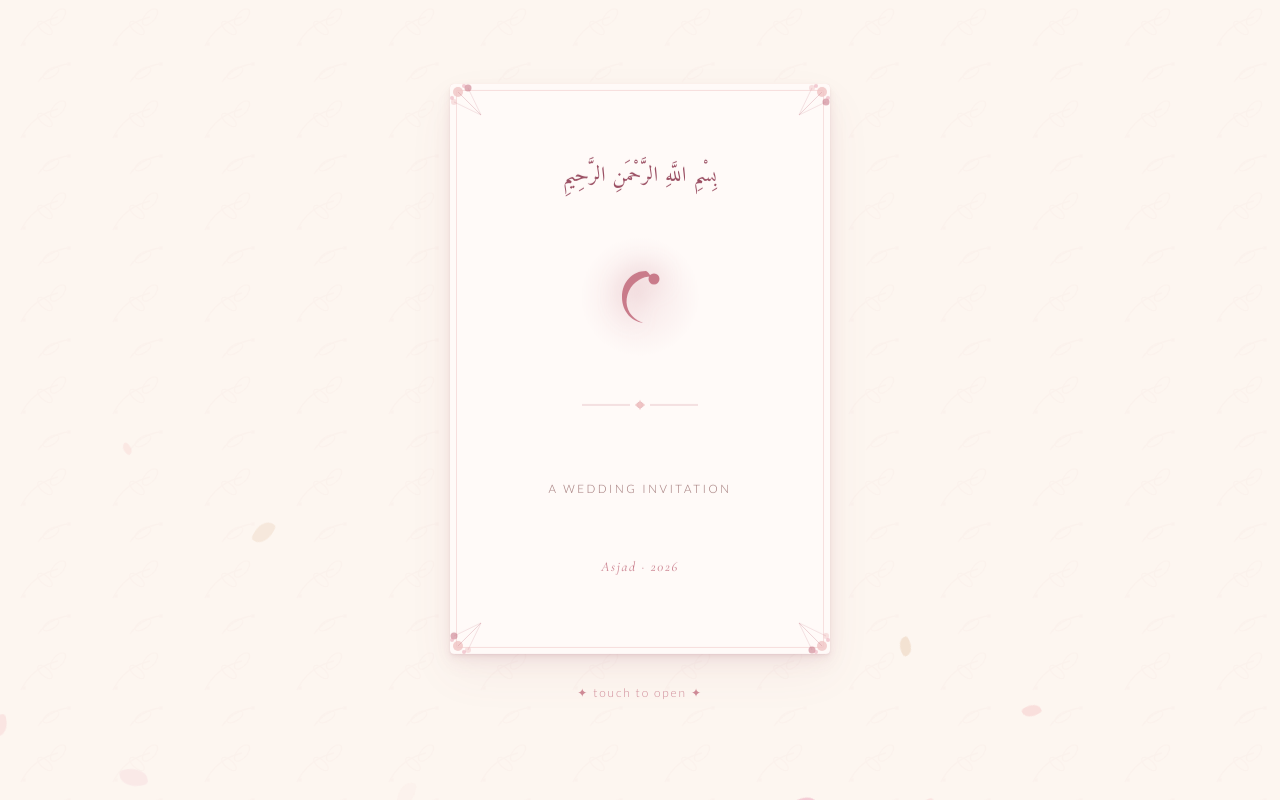
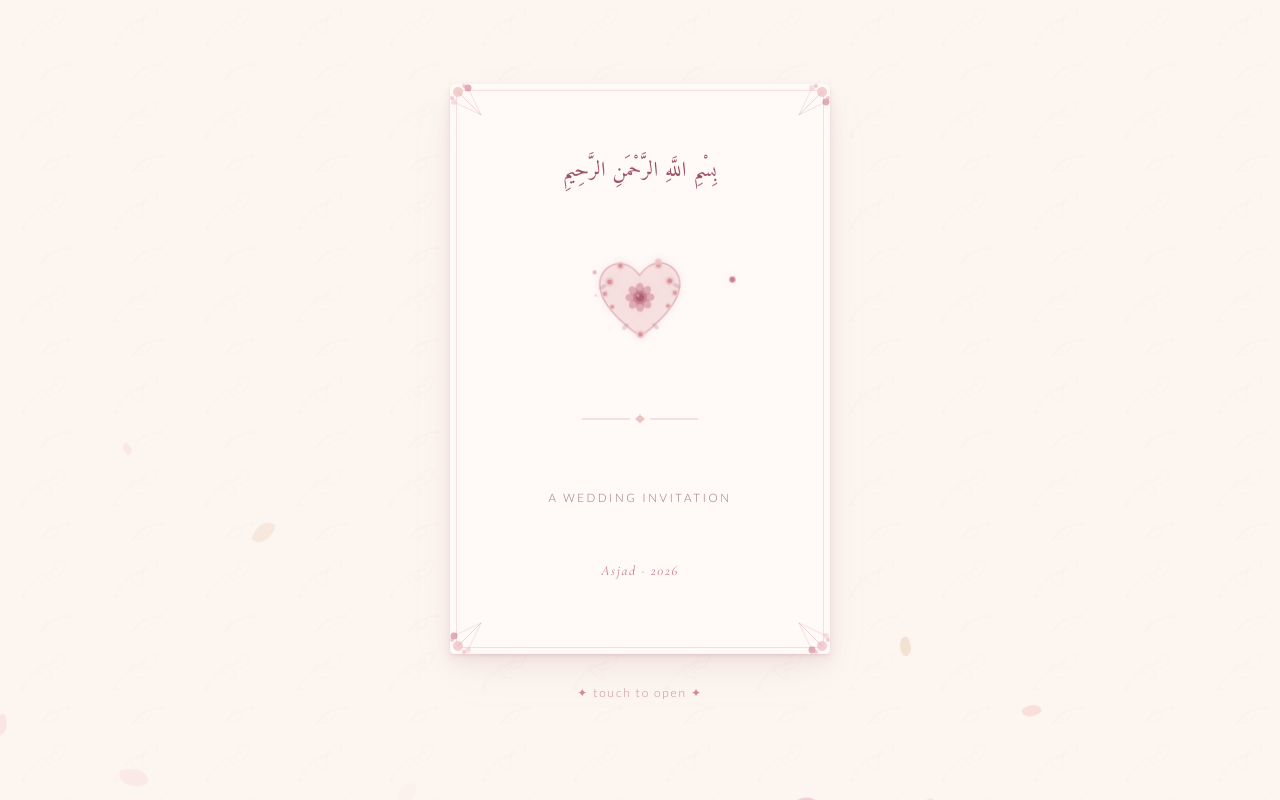
Before and after one commit to asjadbaig-boop/weddinginvitation, a React (Vite) app: page / in a window 1280 px wide. Built offline with nearby package versions, Linux system fonts and the light colour scheme.

Commit message:
replace rings with floating floral heart

```diff
--- a/src/App.jsx
+++ b/src/App.jsx
@@ -121,28 +121,80 @@ function FloralCorner({ position, size = 70 }) {
   )
 }
 
-function CrescentIcon() {
+function FloralHeart() {
   return (
-    <div className="crescent-wrapper">
-      <div className="crescent-glow" />
+    <div className="floral-heart-container">
       <svg
-        width="72"
-        height="72"
-        viewBox="0 0 72 72"
+        className="floral-heart-svg"
+        width="110"
+        height="100"
+        viewBox="0 0 110 100"
         fill="none"
         aria-hidden="true"
-        style={{
-          display: 'block',
-          margin: '0 auto',
-          overflow: 'visible',
-          filter: 'drop-shadow(0 0 12px rgba(201,123,138,0.4))',
-        }}
+        xmlns="http://www.w3.org/2000/svg"
       >
-        <path
-          d="M42 10C28.5 10 18 21 18 36C18 51 28.5 62 42 62C35 62 25 55 23 45C21 35 26 24 35 19C38.5 16.5 43 15.5 47 15.5C45.5 13 43.5 10.5 42 10Z"
-          fill="#C97B8A"
-        />
-        <circle cx="50" cy="18" r="5.5" fill="#C97B8A" />
+        {/* Main heart shape */}
+        <path d="M55 85 C55 85 15 58 15 33 C15 20 25 12 35 12 C43 12 50 17 55 24 C60 17 67 12 75 12 C85 12 95 20 95 33 C95 58 55 85 55 85Z"
+          fill="#F5D4D4" opacity="0.5" stroke="#C97B8A" strokeWidth="1.5" />
+
+        {/* Rose center */}
+        <circle cx="55" cy="46" r="7"   fill="#C97B8A" opacity="0.8" />
+        <circle cx="55" cy="46" r="4.5" fill="#9B4F63" opacity="0.7" />
+        <circle cx="53" cy="44" r="1.5" fill="white"   opacity="0.4" />
+
+        {/* Rose petals */}
+        <ellipse cx="55" cy="37" rx="4" ry="5.5" fill="#C97B8A" opacity="0.5" transform="rotate(0 55 46)" />
+        <ellipse cx="55" cy="37" rx="4" ry="5.5" fill="#C97B8A" opacity="0.5" transform="rotate(45 55 46)" />
+        <ellipse cx="55" cy="37" rx="4" ry="5.5" fill="#C97B8A" opacity="0.5" transform="rotate(90 55 46)" />
+        <ellipse cx="55" cy="37" rx="4" ry="5.5" fill="#C97B8A" opacity="0.5" transform="rotate(135 55 46)" />
+        <ellipse cx="55" cy="37" rx="4" ry="5.5" fill="#C97B8A" opacity="0.5" transform="rotate(180 55 46)" />
+        <ellipse cx="55" cy="37" rx="4" ry="5.5" fill="#C97B8A" opacity="0.5" transform="rotate(225 55 46)" />
+        <ellipse cx="55" cy="37" rx="4" ry="5.5" fill="#C97B8A" opacity="0.5" transform="rotate(270 55 46)" />
+        <ellipse cx="55" cy="37" rx="4" ry="5.5" fill="#C97B8A" opacity="0.5" transform="rotate(315 55 46)" />
+
+        {/* Small roses — left side */}
+        <circle cx="25" cy="30" r="4.5" fill="#F0C4C4" opacity="0.8" />
+        <circle cx="25" cy="30" r="2.5" fill="#C97B8A" opacity="0.7" />
+        <circle cx="20" cy="42" r="3.5" fill="#F0C4C4" opacity="0.7" />
+        <circle cx="20" cy="42" r="2"   fill="#C97B8A" opacity="0.6" />
+        <circle cx="27" cy="55" r="3"   fill="#F0C4C4" opacity="0.7" />
+        <circle cx="27" cy="55" r="1.8" fill="#C97B8A" opacity="0.6" />
+
+        {/* Small roses — right side */}
+        <circle cx="85" cy="30" r="4.5" fill="#F0C4C4" opacity="0.8" />
+        <circle cx="85" cy="30" r="2.5" fill="#C97B8A" opacity="0.7" />
+        <circle cx="90" cy="42" r="3.5" fill="#F0C4C4" opacity="0.7" />
+        <circle cx="90" cy="42" r="2"   fill="#C97B8A" opacity="0.6" />
+        <circle cx="83" cy="55" r="3"   fill="#F0C4C4" opacity="0.7" />
+        <circle cx="83" cy="55" r="1.8" fill="#C97B8A" opacity="0.6" />
+
+        {/* Top humps */}
+        <circle cx="36" cy="14" r="4"   fill="#F0C4C4" opacity="0.8" />
+        <circle cx="36" cy="14" r="2.2" fill="#C97B8A" opacity="0.7" />
+        <circle cx="74" cy="14" r="4"   fill="#F0C4C4" opacity="0.8" />
+        <circle cx="74" cy="14" r="2.2" fill="#C97B8A" opacity="0.7" />
+
+        {/* Bottom tip */}
+        <circle cx="55" cy="83" r="4"   fill="#F0C4C4" opacity="0.8" />
+        <circle cx="55" cy="83" r="2.2" fill="#C97B8A" opacity="0.7" />
+
+        {/* Leaf accents */}
+        <ellipse cx="18" cy="35" rx="4" ry="2" fill="#C49BAA" opacity="0.4" transform="rotate(-30 18 35)" />
+        <ellipse cx="92" cy="35" rx="4" ry="2" fill="#C49BAA" opacity="0.4" transform="rotate(30 92 35)" />
+        <ellipse cx="40" cy="75" rx="4" ry="2" fill="#C49BAA" opacity="0.4" transform="rotate(-45 40 75)" />
+        <ellipse cx="70" cy="75" rx="4" ry="2" fill="#C49BAA" opacity="0.4" transform="rotate(45 70 75)" />
+
+        {/* Sparkle dots */}
+        <circle className="heart-sparkle" style={{ animationDelay: '0s' }}
+          cx="10" cy="20" r="2"   fill="#C97B8A" opacity="0.4" />
+        <circle className="heart-sparkle" style={{ animationDelay: '0.4s' }}
+          cx="100" cy="20" r="2"  fill="#C97B8A" opacity="0.4" />
+        <circle className="heart-sparkle" style={{ animationDelay: '0.8s' }}
+          cx="55" cy="8" r="2.5"  fill="#F0C4C4" opacity="0.6" />
+        <circle className="heart-sparkle" style={{ animationDelay: '1.2s' }}
+          cx="15" cy="60" r="1.8" fill="#C97B8A" opacity="0.35" />
+        <circle className="heart-sparkle" style={{ animationDelay: '1.6s' }}
+          cx="95" cy="60" r="1.8" fill="#C97B8A" opacity="0.35" />
       </svg>
     </div>
   )
@@ -389,7 +441,7 @@ function CardFront({ onOpen }) {
       <div className="closed-inner-border" />
       <div className="closed-card-content">
         <p className="closed-bismillah" dir="rtl" lang="ar">{BISMILLAH}</p>
-        <CrescentIcon />
+        <FloralHeart />
         <CoverDivider />
         <p className="closed-subtitle">a wedding invitation</p>
         <p className="closed-monogram">Asjad · 2026</p>
--- a/src/index.css
+++ b/src/index.css
@@ -312,28 +312,65 @@ a {
   text-align: center;
 }
 
-/* Crescent */
-.crescent-wrapper {
+/* ─── Floral heart (cover card) ─── */
+.floral-heart-container {
+  display: block;
+  margin: 0 auto;
   position: relative;
-  display: flex;
-  align-items: center;
-  justify-content: center;
-  width: 72px;
-  height: 72px;
-  margin: 0 auto;
+  width: 110px;
+  height: 100px;
   overflow: visible;
 }
 
-.crescent-glow {
-  position: absolute;
-  width: 120px;
-  height: 120px;
-  border-radius: 50%;
-  background: radial-gradient(circle, rgba(201, 123, 138, 0.15) 0%, transparent 70%);
-  top: 50%;
-  left: 50%;
-  transform: translate(-50%, -50%);
-  pointer-events: none;
+.floral-heart-svg {
+  overflow: visible;
+}
+
+.heart-sparkle {
+  opacity: 0;
+}
+
+@media (prefers-reduced-motion: no-preference) {
+
+  .floral-heart-container {
+    animation: heartFloat 4s ease-in-out infinite;
+  }
+
+  @keyframes heartFloat {
+    0%   { transform: translateY(0px)   rotate(-1deg); }
+    25%  { transform: translateY(-8px)  rotate(0.5deg); }
+    50%  { transform: translateY(-12px) rotate(1deg); }
+    75%  { transform: translateY(-8px)  rotate(0.5deg); }
+    100% { transform: translateY(0px)   rotate(-1deg); }
+  }
+
+  .floral-heart-svg {
+    animation: heartGlow 3.5s ease-in-out infinite;
+    overflow: visible;
+  }
+
+  @keyframes heartGlow {
+    0%   { filter: drop-shadow(0 0 4px  rgba(201, 123, 138, 0.2)); }
+    50%  { filter: drop-shadow(0 0 18px rgba(201, 123, 138, 0.55))
+                   drop-shadow(0 0 6px  rgba(245, 212, 212, 0.4)); }
+    100% { filter: drop-shadow(0 0 4px  rgba(201, 123, 138, 0.2)); }
+  }
+
+  .heart-sparkle {
+    animation: sparklePop 2.2s ease-in-out infinite;
+  }
+
+  .heart-sparkle:nth-child(1) { animation: sparklePop 2.2s ease-in-out 0s    infinite; }
+  .heart-sparkle:nth-child(2) { animation: sparklePop 2.2s ease-in-out 0.4s  infinite; }
+  .heart-sparkle:nth-child(3) { animation: sparklePop 2.2s ease-in-out 0.8s  infinite; }
+  .heart-sparkle:nth-child(4) { animation: sparklePop 2.2s ease-in-out 1.2s  infinite; }
+  .heart-sparkle:nth-child(5) { animation: sparklePop 2.2s ease-in-out 1.6s  infinite; }
+
+  @keyframes sparklePop {
+    0%   { opacity: 0; transform: scale(0.4); }
+    50%  { opacity: 1; transform: scale(1.5); }
+    100% { opacity: 0; transform: scale(0.4); }
+  }
 }
 
 /* Cover card subtitle text */
```
Also changed, not shown: 5 other files (tests, documents, lock files or other folders).
